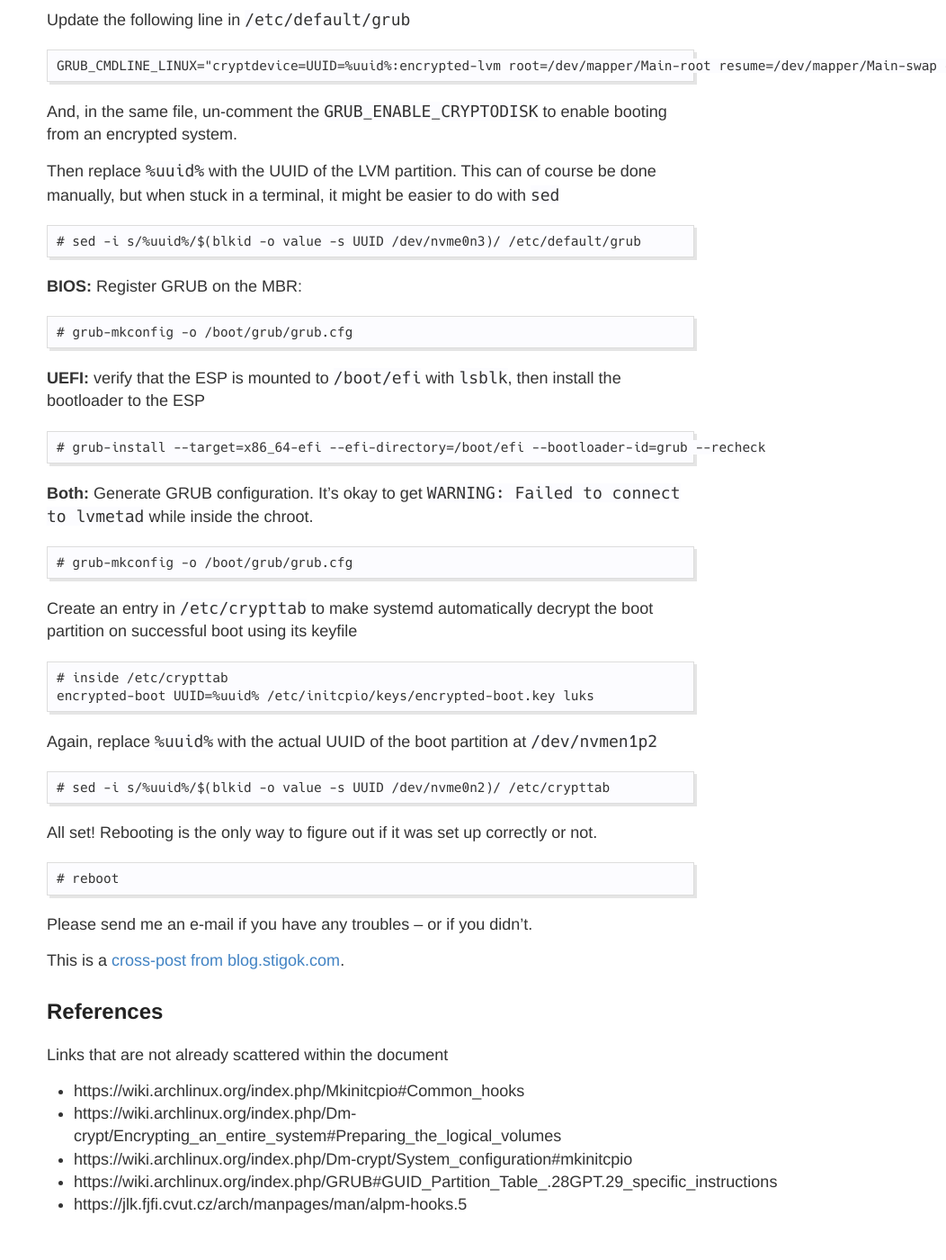
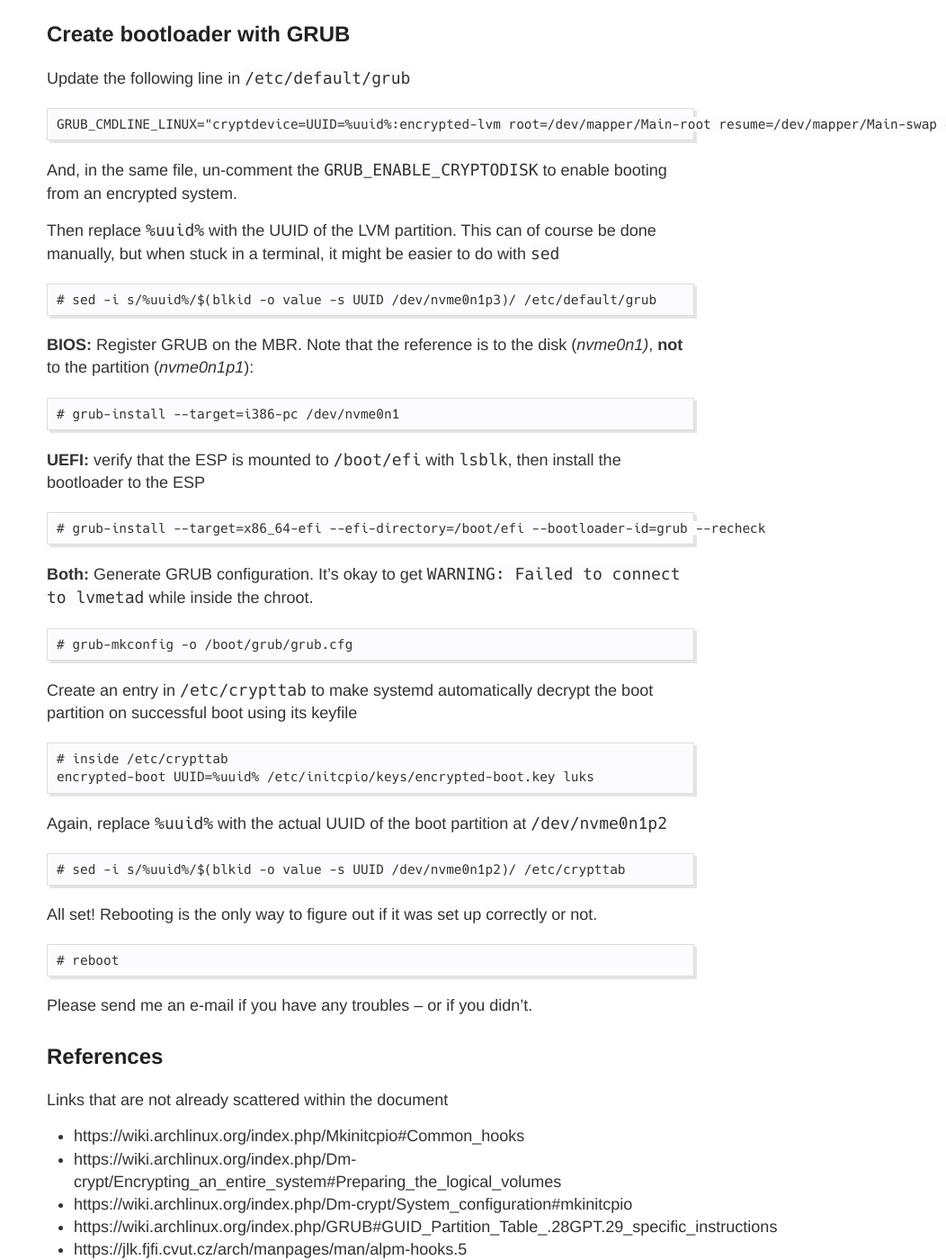
Before and after one commit to labanskoller/hackeriet_blog, a Jekyll site: the page built from _posts/2018-05-03-lvm-in-luks-with-encrypted-boot-partition-and-suspend-to-disk.md, in a window 1280 px wide and 1400 px high, scrolled down 10678 px. Shown: the whole window at 90% size, without its empty margins (228-1280 px from the left). Built offline with Jekyll 4.4.1, drawn with Linux system fonts in a browser that asks for light colours; some of the changed text lies outside the part shown.

Commit message:
Update LUKS+LVM post with latest changes

```diff
--- a/_posts/2018-05-03-lvm-in-luks-with-encrypted-boot-partition-and-suspend-to-disk.md
+++ b/_posts/2018-05-03-lvm-in-luks-with-encrypted-boot-partition-and-suspend-to-disk.md
@@ -45,6 +45,9 @@ versions of these tools) might be a little different on other distros.
 
 Desired partitioning scheme may, of course, vary. Sizes of my different
 partitions are based on my personal usage pattern.
+
+Make sure that your hand-typed password is inside the very first key-slot.
+This will reduce boot time. GRUB will try each key-slot in turn.
 
 ### Programs used
 
@@ -443,11 +446,12 @@ Then replace `%uuid%` with the UUID of the LVM partition.
 This can of course be done manually, but when stuck in a terminal, it might be
 easier to do with `sed`
 
-    # sed -i s/%uuid%/$(blkid -o value -s UUID /dev/nvme0n3)/ /etc/default/grub
+    # sed -i s/%uuid%/$(blkid -o value -s UUID /dev/nvme0n1p3)/ /etc/default/grub
 
-**BIOS:** Register GRUB on the MBR:
+**BIOS:** Register GRUB on the MBR. Note that the reference is to the disk
+(*nvme0n1)*, **not** to the partition (*nvme0n1p1*):
 
-    # grub-mkconfig -o /boot/grub/grub.cfg
+    # grub-install --target=i386-pc /dev/nvme0n1
 
 **UEFI:** verify that the ESP is mounted to `/boot/efi`
 with `lsblk`, then install the bootloader to the ESP
@@ -465,9 +469,9 @@ boot partition on successful boot using its keyfile
     # inside /etc/crypttab
     encrypted-boot UUID=%uuid% /etc/initcpio/keys/encrypted-boot.key luks
 
-Again, replace `%uuid%` with the actual UUID of the boot partition at `/dev/nvmen1p2`
+Again, replace `%uuid%` with the actual UUID of the boot partition at `/dev/nvme0n1p2`
 
-    # sed -i s/%uuid%/$(blkid -o value -s UUID /dev/nvme0n2)/ /etc/crypttab
+    # sed -i s/%uuid%/$(blkid -o value -s UUID /dev/nvme0n1p2)/ /etc/crypttab
 
 All set! Rebooting is the only way to figure out if it was set up correctly
 or not.
@@ -475,8 +479,6 @@ or not.
     # reboot
 
 Please send me an e-mail if you have any troubles -- or if you didn't.
-
-This is a [cross-post from blog.stigok.com](https://blog.stigok.com/2018/05/03/lvm-in-luks-with-encrypted-boot-partition-and-suspend-to-disk.html).
 
 ## References
 
```
Also changed, not shown: other parts of _posts/2018-05-03-lvm-in-luks-with-encrypted-boot-partition-and-suspend-to-disk.md (+3 -0 lines).
